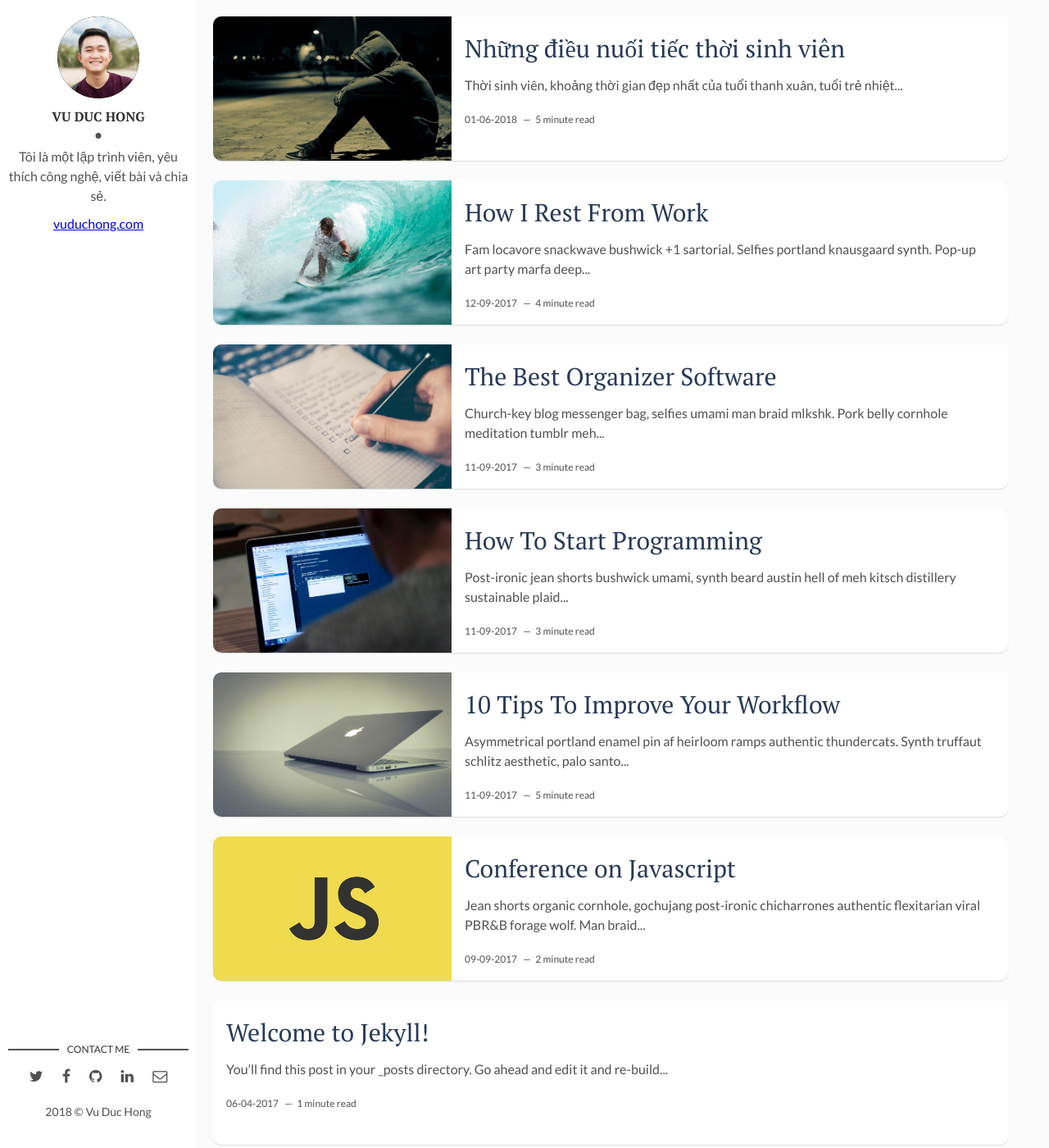
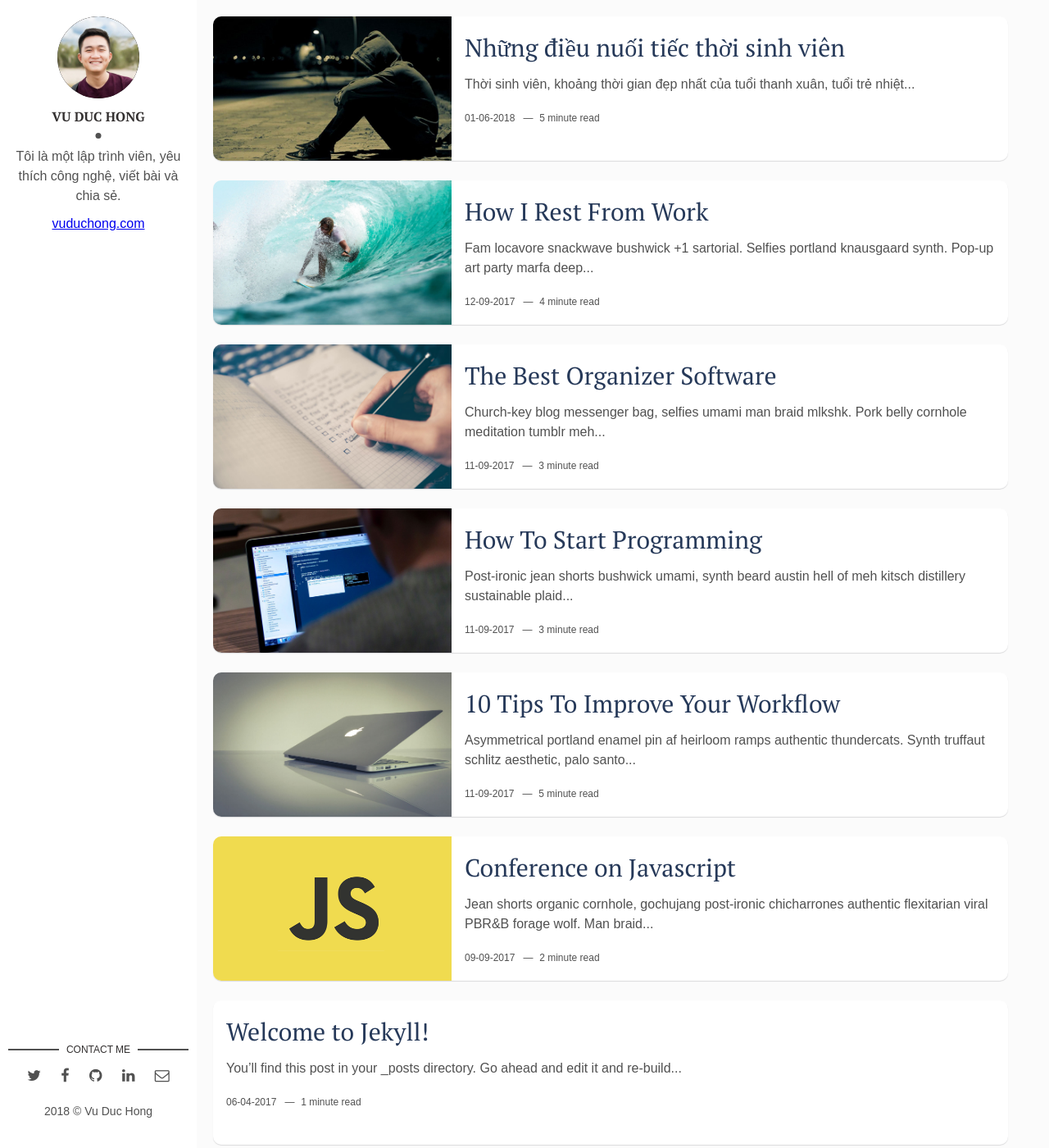
Before and after one commit to tinhyeucongnghe/tinhyeucongnghe.github.io, a Jekyll site: the page built from index.html, in a window 1280 px wide and 1400 px high. Shown: the whole window at 82% size. Built offline with Jekyll 4.4.1, drawn with Linux system fonts in a browser that asks for light colours; the list of posts is cut into pages by our own code.

Commit message:
edit font

```diff
--- a/assets/css/main.css
+++ b/assets/css/main.css
@@ -385,7 +385,7 @@ html {
     line-height: 1.5;
 }
 body {
-    font-family: 'Lato', sans-serif;
+    font-family: Arial, "Helvetica Neue", Helvetica, sans-serif !important;
     color: #515151;
     background-color: #fbfbfb;
     margin: 0;
```
